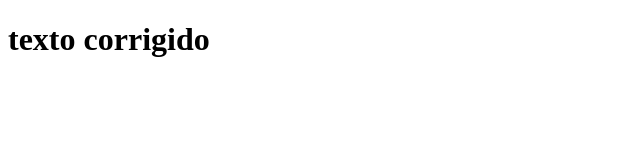
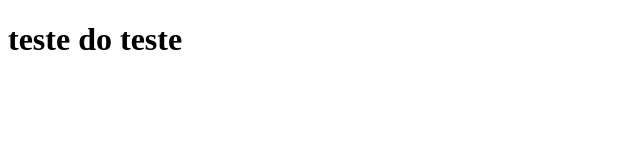
Before and after one commit to ogomesalef/clone-tabnews, a Next.js app: page / in a window 1280 px wide. Shown: the top 160 px of the page, without its empty margins (0-640 px from the left). Built offline with nearby package versions, Linux system fonts and the light colour scheme.

Commit message:
modifica o texto da pagina inicial

```diff
--- a/pages/index.js
+++ b/pages/index.js
@@ -1,5 +1,5 @@
 function Home() {
-  return <h1>texto corrigido</h1>;
+  return <h1>teste do teste</h1>;
 }
 
 export default Home;
```
